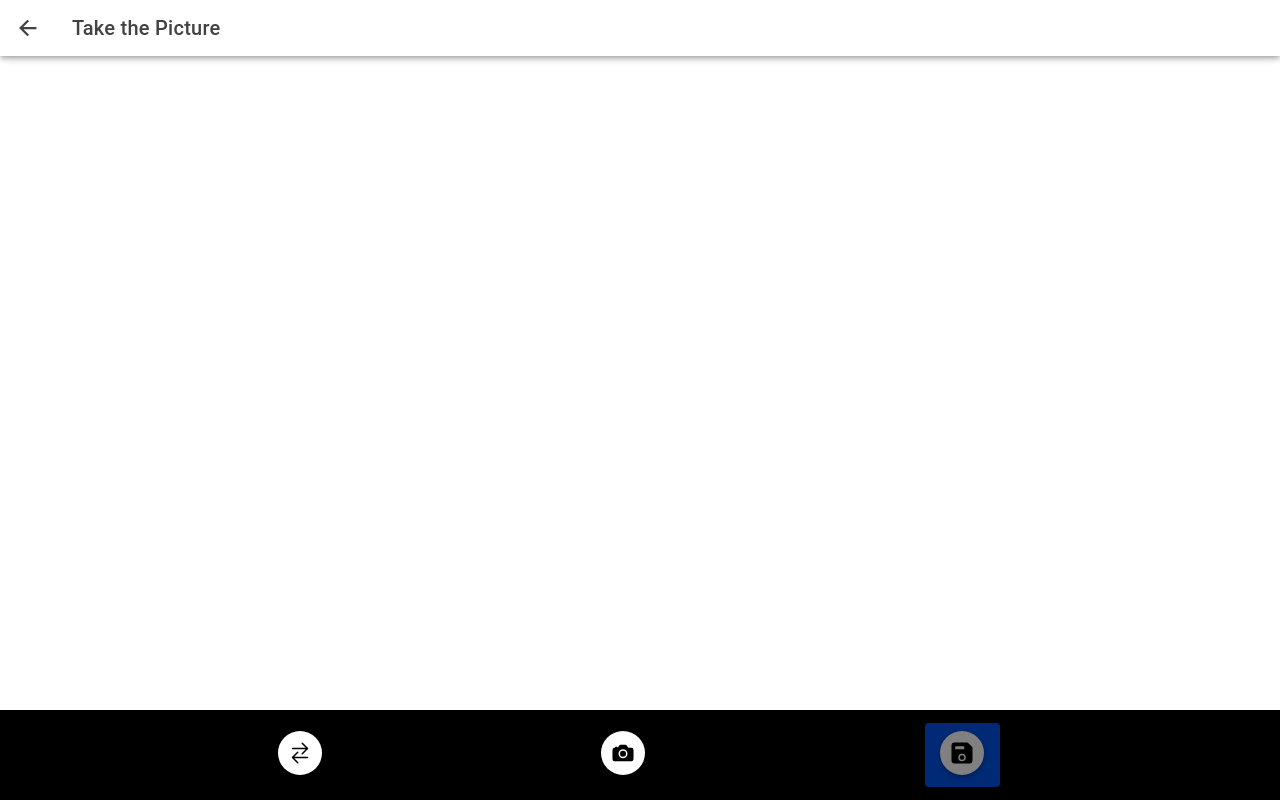
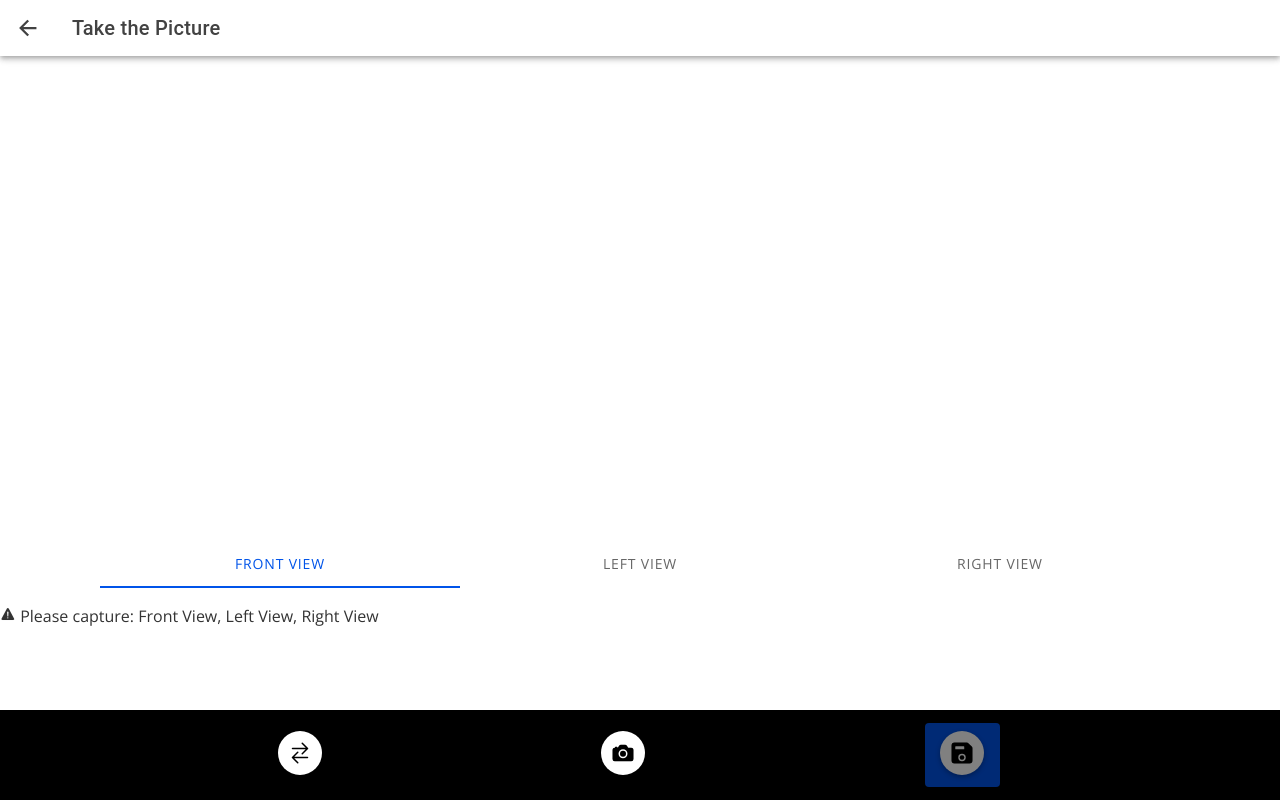
Before and after one commit to IT21322730/Research, a React (Vite) app in the folder frontend/: page /app/face-pic in a window 1280 px wide. Built offline with nearby package versions, Linux system fonts and the light colour scheme; no server answers.

Commit message:
Fixes to image flipping and shifting to left

```diff
--- a/frontend/src/pages/css/FacePic.css
+++ b/frontend/src/pages/css/FacePic.css
@@ -20,36 +20,9 @@
   font-size: 1.5em;
 }
 
-  #Mask
-  .video-container {
-    position: relative;
-    display: flex;
-    justify-content: center;
-    align-items: center;
-    width: 100%;
-    height: 100%;
-    overflow: hidden;
+video {
+  transform: scaleX(-1); /* Mirror the video horizontally */
+  width: 100%; /* Full width to match captured photo */
+  height: 480px; /* Match the height to captured photo */
+  object-fit: cover; /* Ensure the video fits the container while maintaining aspect ratio */
 }
-
-  #video {
-    width: 100%;
-    height: auto;
-    object-fit: cover;
-  }
-
-  .face-overlay {
-    position: absolute;
-    top: 50%;
-    left: 50%;
-    width: 300px; /* Adjust size here */
-    height: 400px; /* Adjust size here */
-    transform: translate(-50%, -50%);
-    pointer-events: none;
-  }
-
-  /* SVG Face Mask */
-  .face-mask {
-    width: 100%;
-    height: 100%;
-    display: block;
-  }
--- a/frontend/src/pages/face/FacePic.tsx
+++ b/frontend/src/pages/face/FacePic.tsx
@@ -70,7 +70,18 @@ const FacePic: React.FC = () => {
 
         const context = canvas.getContext("2d");
         if (context) {
+            // Clear the canvas before drawing
+            context.clearRect(0, 0, canvas.width, canvas.height);
+
+            // Flip the canvas horizontally (mirror effect)
+            context.setTransform(-1, 0, 0, 1, canvas.width, 0);
+
+            // Draw the video frame onto the canvas
             context.drawImage(video, 0, 0, canvas.width, canvas.height);
+
+            // Reset transformations to prevent future issues
+            context.setTransform(1, 0, 0, 1, 0, 0);
+
             const dataUrl = canvas.toDataURL("image/png");
             setPhoto(dataUrl);
 
@@ -155,35 +166,12 @@ const FacePic: React.FC = () => {
         </IonToolbar>
       </IonHeader>
       <IonContent>
-        <div className="video-container">
         {!photo ? (
-            <>
           <video ref={videoRef} id="video" autoPlay playsInline></video>
-              <div className="face-overlay">
-                <svg viewBox="0 0 300 400" className="face-mask">
-                  <g transform="scale(1.3) translate(-35, -50)">
-                    <path
-                      d="
-              M150 50
-              C100 50, 60 100, 60 180
-              C50 200, 50 250, 80 290
-              C90 310, 110 350, 150 360
-              C190 350, 210 310, 220 290
-              C250 250, 250 200, 240 180
-              C240 100, 200 50, 150 50
-              Z"
-                      fill="transparent"
-                      stroke="white"
-                      strokeWidth="4"
-                    />
-                  </g>
-                </svg>
-              </div>
-            </>
         ) : (
           <IonImg src={photo} alt="Captured Photo" className="captured-photo" />
         )}
-        </div>
+
         <IonSegment
           value={currentView}
           onIonChange={(e) => {
```
Lines whose indentation alone changed are shown as unchanged.
